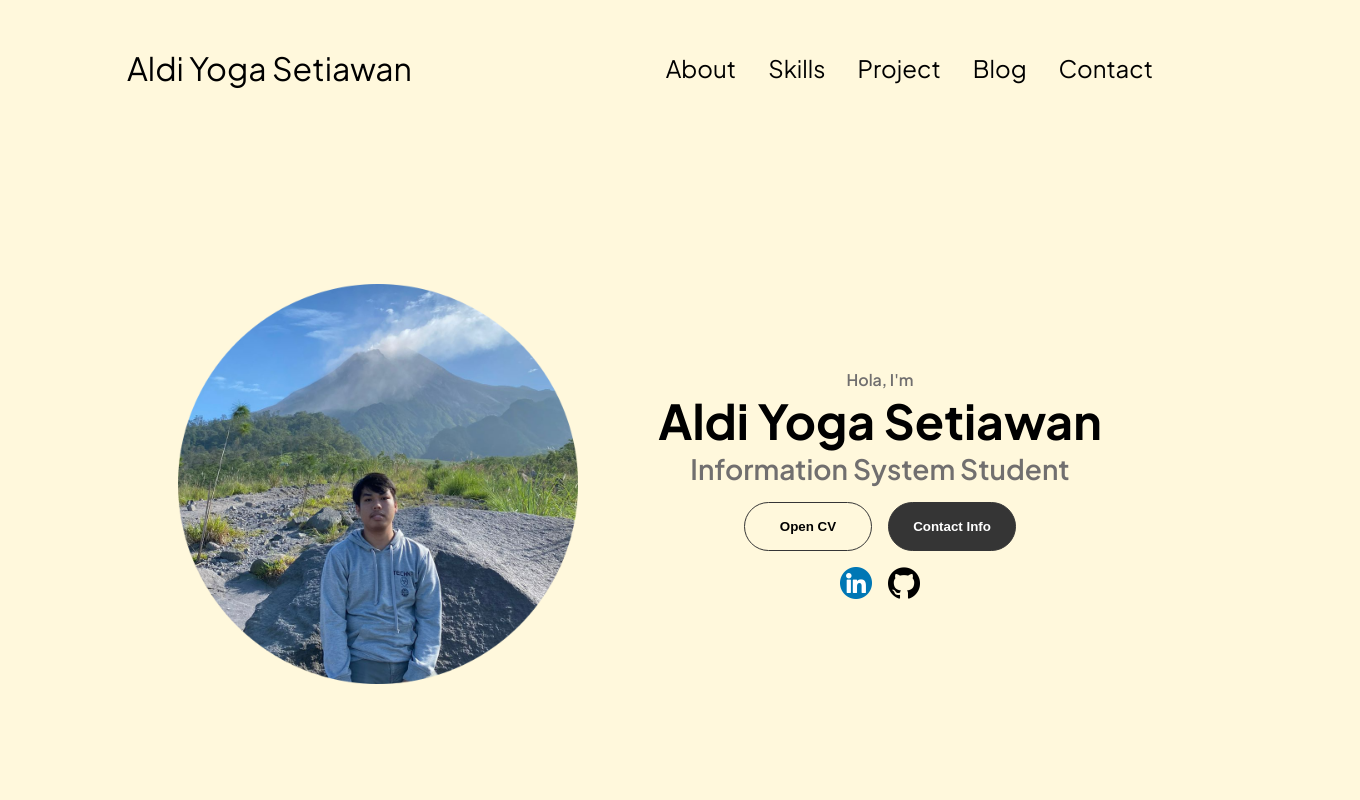
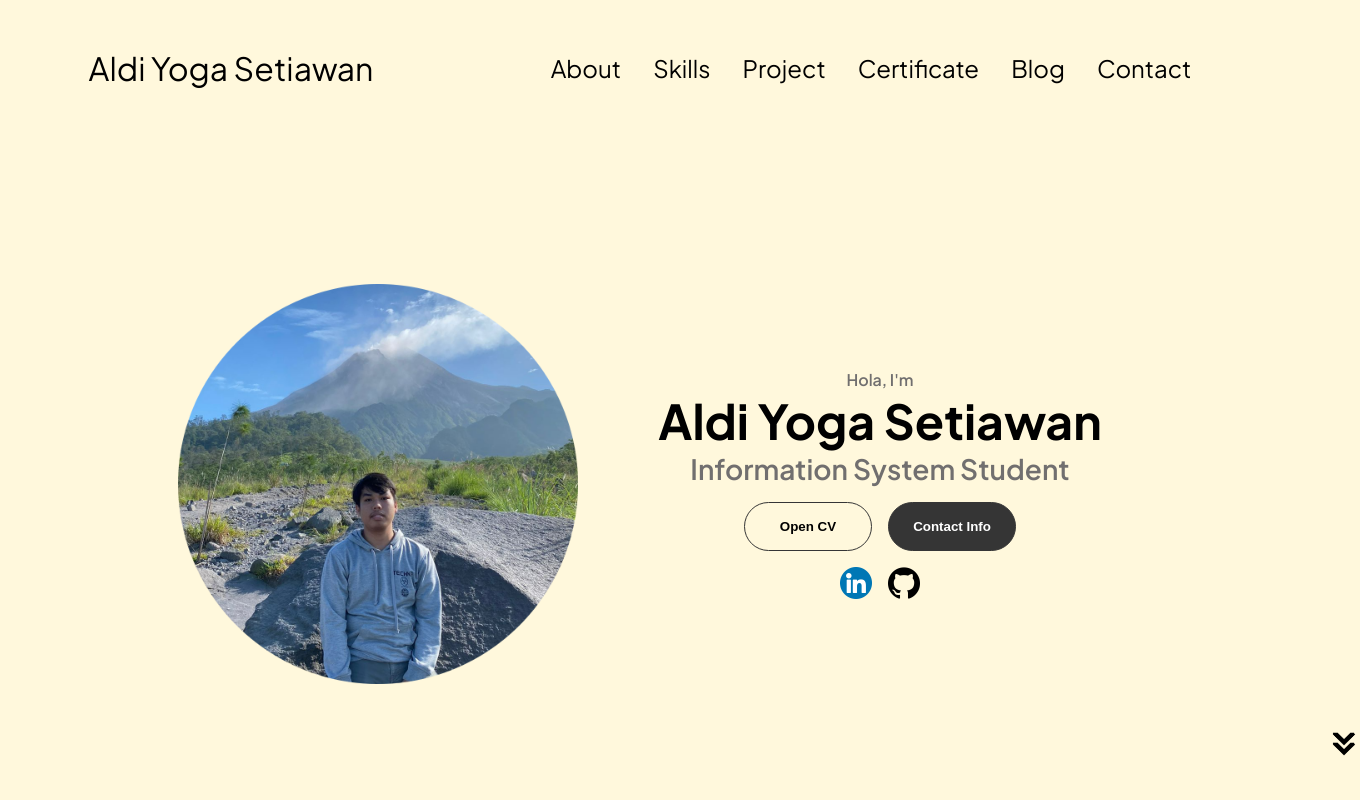
Before and after one commit to melifeandmetime/holaldiportovol1, a plain HTML site: page index.html in a window 1280 px wide. Shown: the top 800 px of the page, 1360 px wide, since content can reach past the window. Drawn offline with Linux system fonts and the light colour scheme.

Commit message:
edit icon

```diff
--- a/index.html
+++ b/index.html
@@ -19,6 +19,7 @@
           <li><a href="#about">About</a></li>
           <li><a href="#experience">Skills</a></li>
           <li><a href="#projects">Project</a></li>
+          <li><a href="#certificate">Certificate</a></li>
           <li><a href="#blogs">Blog</a></li>
           <li><a href="#contact">Contact</a></li>
         </ul>
@@ -391,12 +392,12 @@
         src="./assets/arrow.png"
         alt="Arrow icon"
         class="icon arrow"
-        onclick="location.href='./#blogs'"
+        onclick="location.href='./#certificate'"
       />
     </section>
 
     <!-- Certificate -->
-    <section id="projects">
+    <section id="certificate">
       <h1 class="title">Certificate</h1>
       <div class="experience-details-container">
         <div class="about-containers">
@@ -438,6 +439,12 @@
           </div>
         </div>
       </div>
+      <img
+        src="./assets/arrow.png"
+        alt="Arrow icon"
+        class="icon arrow"
+        onclick="location.href='./#blogs'"
+      />
     </section>
 
     <!-- Blog -->
@@ -531,6 +538,7 @@
             <li><a href="#about">About</a></li>
             <li><a href="#experience">Skills</a></li>
             <li><a href="#projects">Project</a></li>
+            <li><a href="#certificate">Certificate</a></li>
             <li><a href="#contact">Contact</a></li>
           </ul>
         </div>
```
